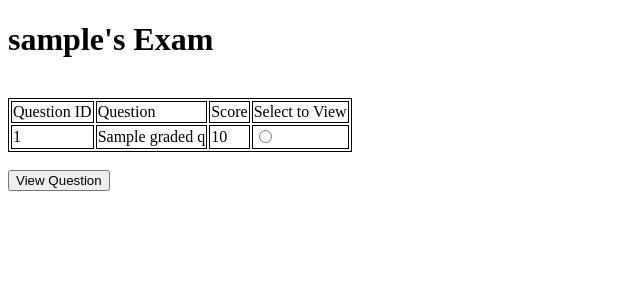
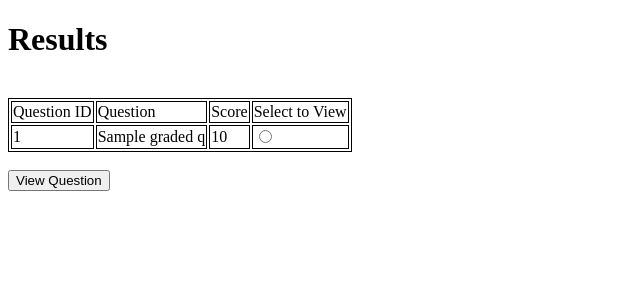
Before and after one commit to sbharg/cs490-project, a Flask app: template app/templates/submited_exam_client.html in a window 1280 px wide. Shown: the top 300 px of the page, without its empty margins (0-640 px from the left). Run offline with Flask 2, Linux system fonts and the light colour scheme; the template is opened without the code that fills it: most values are stand-ins (such as "Sample title", 1, 10 or a date in 2020).

Commit message:
viewer_submition

```diff
--- a/app/templates/submited_exam_client.html
+++ b/app/templates/submited_exam_client.html
@@ -11,7 +11,7 @@
 <body>
     <main id="main-holder">
         <form action="/view-review" method="post">
-            <h1>{{ exam.username }}'s Exam</h1>
+            <h1>Results</h1>
             <br>
             <div>
             <!---Please help me and try to figure out this mess. we need a table of information that has question, points, and the question id. not sure how to do that.--->
```
